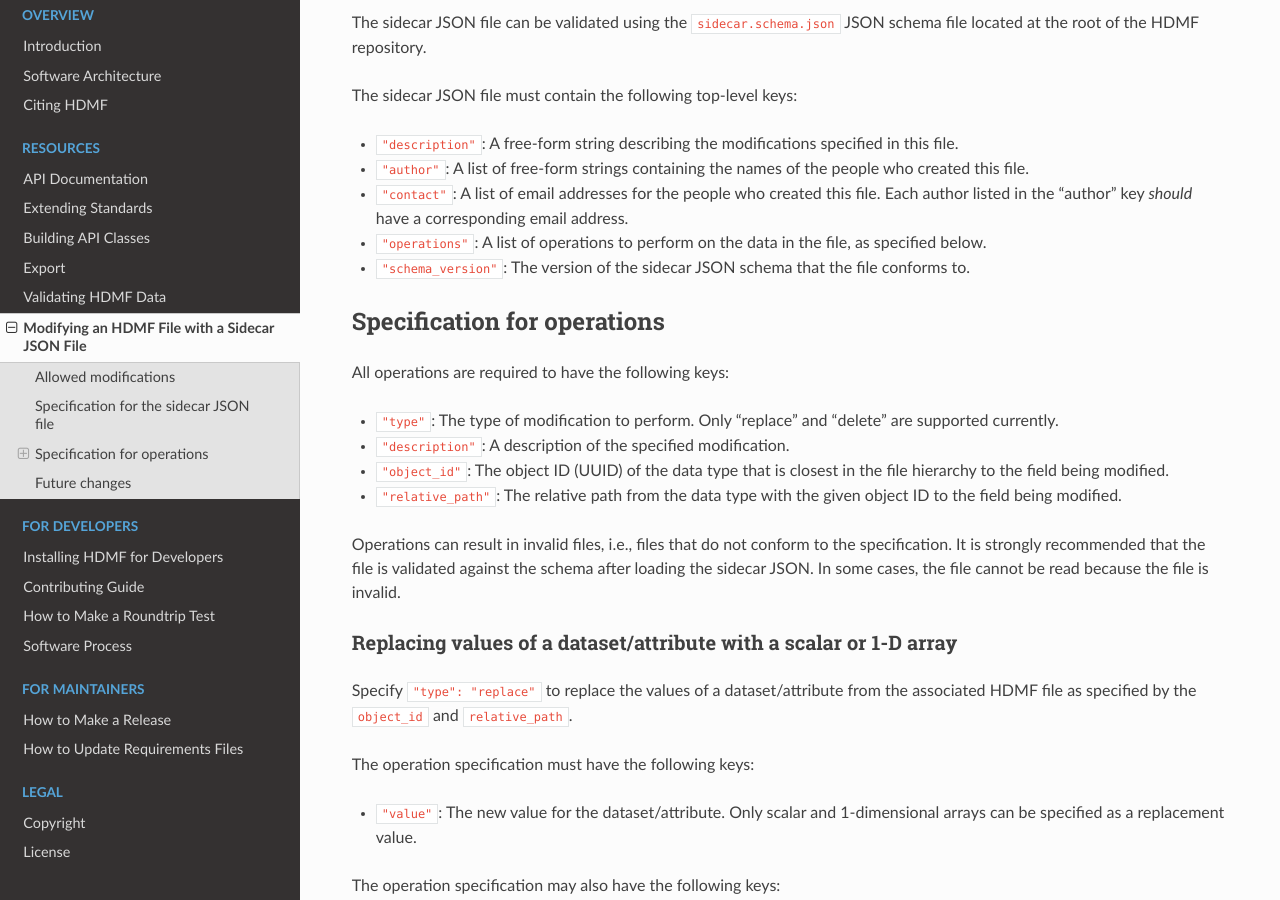
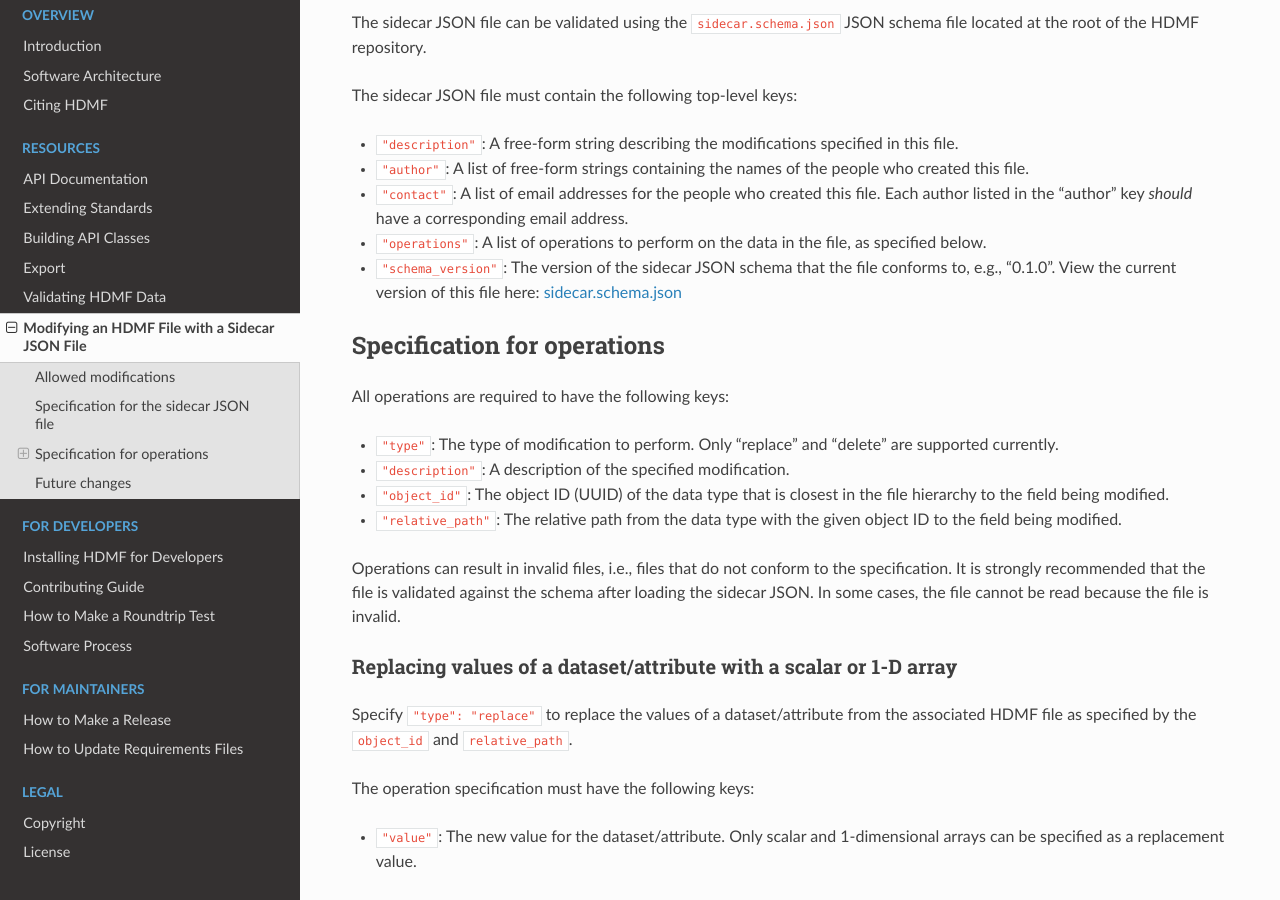
Before and after one commit to hdmf-dev/hdmf, a Sphinx documentation site: the page built from docs/source/sidecar.rst, in a window 1280 px wide and 900 px high, scrolled down 776 px. Built offline with Sphinx 7.4.7 and the Read the Docs theme 2.0.0, drawn with Linux system fonts in a browser that asks for light colours; pages that are not in the unit, such as notebooks, are missing from menus.

Commit message:
Add link to sidecar json schema

```diff
--- a/docs/source/sidecar.rst
+++ b/docs/source/sidecar.rst
@@ -42,7 +42,9 @@
 - ``"contact"``: A list of email addresses for the people who created this file. Each author listed in the "author" key
   *should* have a corresponding email address.
 - ``"operations"``: A list of operations to perform on the data in the file, as specified below.
-- ``"schema_version"``: The version of the sidecar JSON schema that the file conforms to.
+- ``"schema_version"``: The version of the sidecar JSON schema that the file conforms to, e.g., "0.1.0".
+  View the current version of this file here:
+  `sidecar.schema.json <https://github.com/hdmf-dev/hdmf/blob/dev/sidecar.schema.json>`_
 
 Specification for operations
 ----------------------------
```
